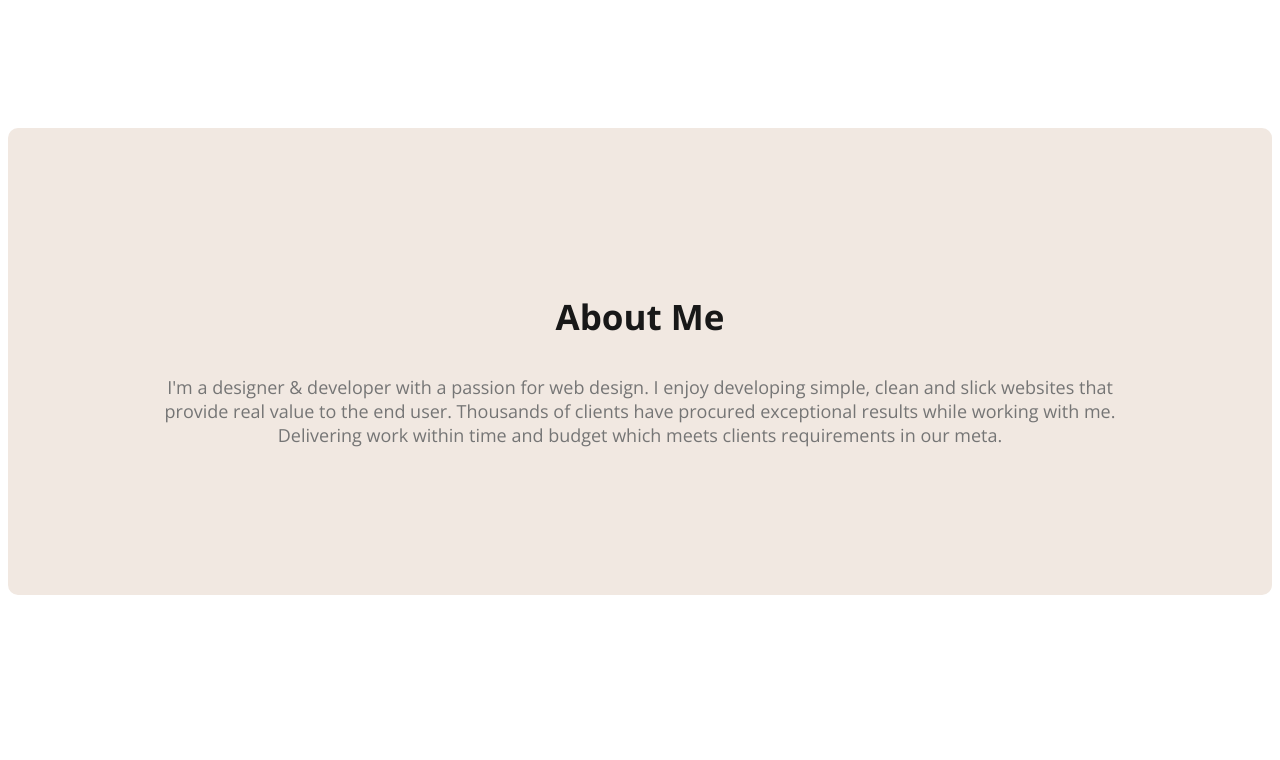
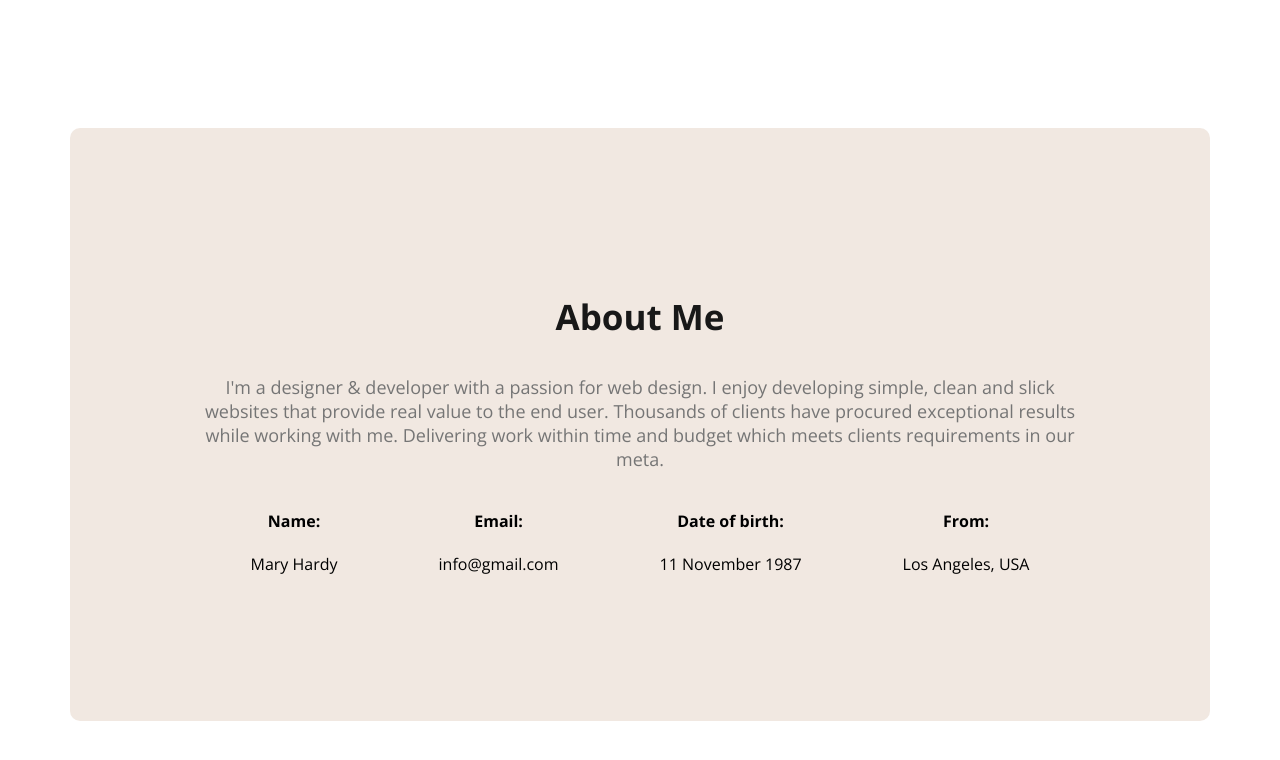
Before and after one commit to Oishee12/developer-portfolio, a plain HTML site: page index.html in a window 1280 px wide. Shown: the part 770-1530 px from the top of the page. Before the commit the page ends 1495 px from the top, so only its background shows below. Drawn offline with nearby package versions, Linux system fonts and the light colour scheme.

Commit message:
about section

```diff
--- a/index.html
+++ b/index.html
@@ -25,9 +25,10 @@
         </nav>
         <div class="banner">
             <div class="banner-content">
-                <h3 class="banner-greeting">Hi, I  am</h3>
+                <h3 class="banner-greeting">Hi, I am</h3>
                 <h1 class="banner-title">Mary Hardy</h1>
-                <p class="banner-description">Shot what able cold new see hold.Friendly as an betrayed formerly he. Morning because as to society behaved moments.</p>
+                <p class="banner-description">Shot what able cold new see hold.Friendly as an betrayed formerly he.
+                    Morning because as to society behaved moments.</p>
                 <button class="btn-primary">Download CV</button>
                 <button class="btn-primary">Contact</button>
             </div>
@@ -37,7 +38,30 @@
     <main>
         <section class="about">
             <h3 class="section-title">About Me</h3>
-            <p class="section-description">I'm a designer & developer with a passion for web design. I enjoy developing simple, clean and slick websites that provide real value to the end user. Thousands of clients have procured exceptional results while working with me. Delivering work within time and budget which meets clients requirements in our meta.</p>
+            <p class="section-description">
+                I'm a designer & developer with a passion for web design. I enjoy developing simple, clean and slick
+                websites that provide real value to the end user. Thousands of clients have procured exceptional results
+                while working with me. Delivering work within time and budget which meets clients requirements in our
+                meta.
+            </p>
+            <div class="about-info-container">
+                <div class="about-info">
+                    <h4 class="info-title">Name:</h4>
+                    <p class="info-description">Mary Hardy</p>
+                </div>
+                <div class="about-info">
+                    <h4 class="info-title">Email:</h4>
+                    <p class="info-description">info@gmail.com</p>
+                </div>
+                <div class="about-info">
+                    <h4 class="info-title">Date of birth:</h4>
+                    <p class="info-description">11 November 1987</p>
+                </div>
+                <div class="about-info">
+                    <h4 class="info-title">From:</h4>
+                    <p class="info-description">Los Angeles, USA</p>
+                </div>
+            </div>
         </section>
     </main>
     <footer>
--- a/styles/portfolio.css
+++ b/styles/portfolio.css
@@ -101,6 +101,10 @@ nav a {
 }
 
 /* main section styles */
+main{
+    max-width: 1140px;
+    margin: 0px auto;
+}
 /* about section styles */
 .about {
     padding: 130px;
@@ -108,3 +112,10 @@ nav a {
     background: #f1e8e1;
     margin: 130px 0px;
 }
+.about-info-container{
+    display: flex;
+    justify-content: space-around;
+}
+.about-info{
+    text-align: center;
+}
```
